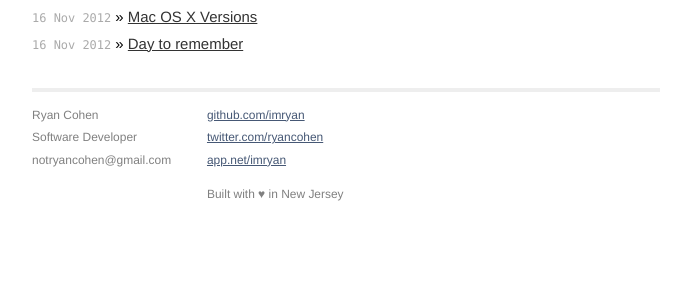
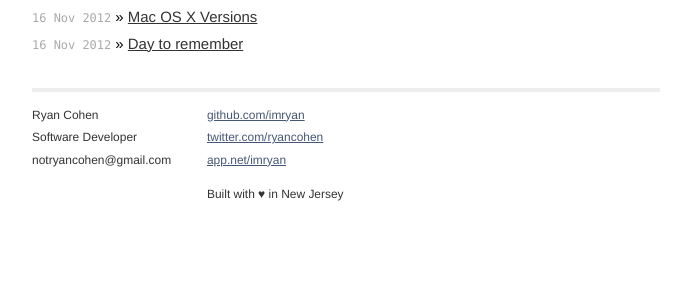
Before and after one commit to imryan/imryan.github.io, a Jekyll site: the page built from index.html, in a window 1280 px wide. Shown: the part 503-803 px from the top of the page, without its empty margins (294-985 px from the left). Built offline with Jekyll 4.4.1, drawn with Linux system fonts in a browser that asks for light colours; Markdown is read by kramdown in place of the engine named in the settings.

Commit message:
Color revert

```diff
--- a/css/main.css
+++ b/css/main.css
@@ -23,7 +23,7 @@ h1, h2, h3, h4, h5, h6 {
   font-size: 100%; }
 
 h1 { margin-bottom: 1em; }
-p { margin: 1em 0; color: gray; }
+p { margin: 1em 0; }
 
 a         { color: #333; }
 a:hover   { color: #232323; }
```
